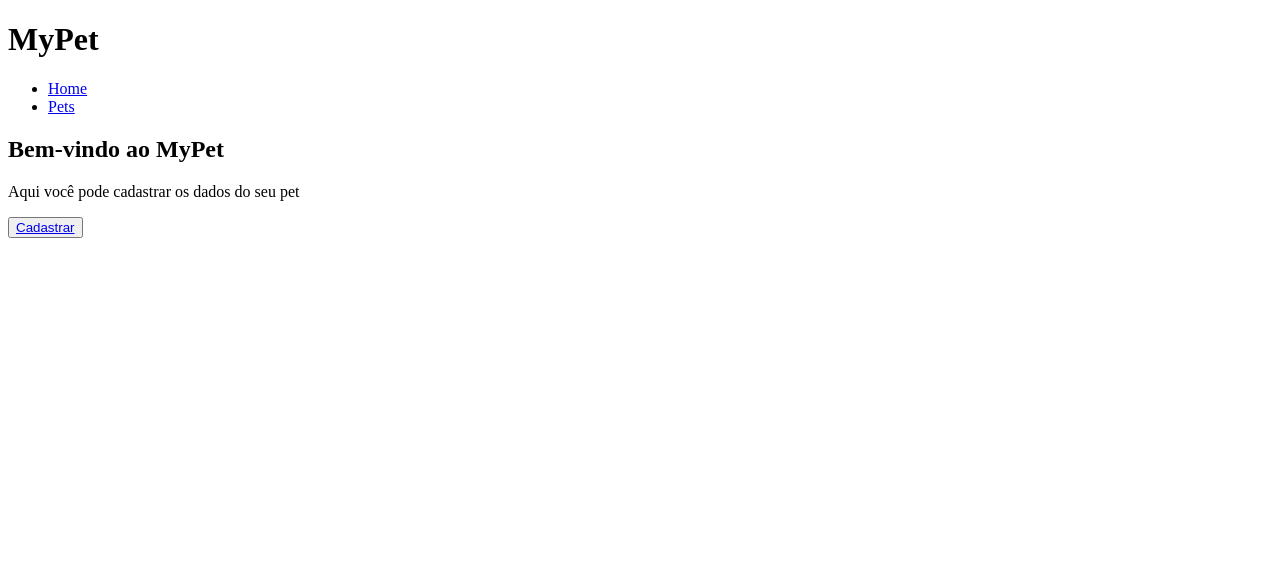
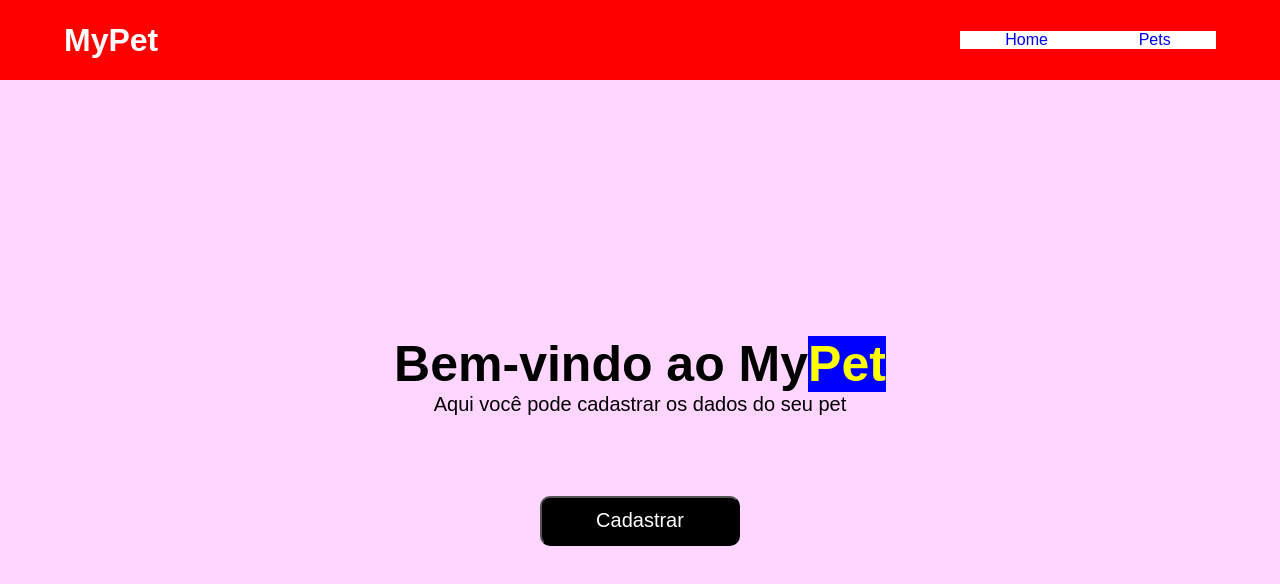
Before and after one commit to ViniciusYoda/CP5-React, a React (Create React App) app in the folder react-app-pet/: page / in a window 1280 px wide. Shown: the top 584 px of the page. Built offline with nearby package versions, Linux system fonts and the light colour scheme.

Commit message:
css home finalizado

```diff
--- a/react-app-pet/src/components/Home.jsx
+++ b/react-app-pet/src/components/Home.jsx
@@ -1,17 +1,20 @@
 import React from 'react'
 import { Link } from 'react-router-dom'
 import NavBar from './NavBar'
+import { DivHome } from '../style/styled'
 
 export default function Home() {
     return (
 
-        <div>
-            <NavBar/>
-            <h2>Bem-vindo ao My<span>Pet</span></h2>
-            <p>Aqui você pode cadastrar os dados do seu pet</p>
-            <div>
-                <button><Link to="/lp">Cadastrar</Link></button>
-            </div>
-        </div>
+        <>
+            <NavBar />
+            <DivHome>
+                <h2>Bem-vindo ao My<span>Pet</span></h2>
+                <p>Aqui você pode cadastrar os dados do seu pet</p>
+                <div>
+                    <button><Link to="/lp">Cadastrar</Link></button>
+                </div>
+            </DivHome>
+        </>
     )
 }
--- a/react-app-pet/src/components/ListaPets.jsx
+++ b/react-app-pet/src/components/ListaPets.jsx
@@ -43,12 +43,15 @@ export default function Cadastro() {
         <div>
             <NavBar />
             <div /* styled components */>
-
+                <h1>Fomulário Pets</h1>
+                <p>digite as informações sobre o pet para realizar o cadastro</p>
                 <PetCadastro
                     digit={captura}
                     novoPet={nPet}
                     adicionarNovoPet={addPet}
                 />
+
+                <h1>Pets cadastrados</h1>
 
                 {pet.map((t) =>
                     <Pet
--- a/react-app-pet/src/components/NavBar.jsx
+++ b/react-app-pet/src/components/NavBar.jsx
@@ -1,9 +1,10 @@
 import React from 'react'
 import { Link } from 'react-router-dom'
+import { DivNav } from '../style/styled'
 
 export default function NavBar() {
     return (
-        <div>
+        <DivNav>
             <div>
                 <h1>My<span>Pet</span></h1>
             </div>
@@ -13,6 +14,6 @@ export default function NavBar() {
                     <li><Link to='/lp'>Pets</Link></li>
                 </ul>
             </div>
-        </div>
+        </DivNav>
     )
 }
--- a/react-app-pet/src/components/Pet.jsx
+++ b/react-app-pet/src/components/Pet.jsx
@@ -2,7 +2,7 @@ import React from 'react'
 
 export default function Pet(props) {
     return (
-        <div /*styled components*/>
+        <div>
             <div>
                 <h2>{props.nome}</h2>
                 <p>{props.idade}</p>
--- a/react-app-pet/src/components/PetCadastro.jsx
+++ b/react-app-pet/src/components/PetCadastro.jsx
@@ -1,9 +1,10 @@
 import React from 'react'
+
 
 
 export default function PetCadastro(props) {
     return (
-        <div /*estilização por styled */>
+        <div>
             <form method='post' onSubmit={props.adicionarNovoPet}>
 
                 <div>
--- /dev/null
+++ b/react-app-pet/src/index.css
@@ -0,0 +1,5 @@
+*{
+    margin: 0;
+    padding: 0;
+    font-family: Arial, Helvetica, sans-serif;
+}
--- a/react-app-pet/src/index.js
+++ b/react-app-pet/src/index.js
@@ -1,6 +1,7 @@
 import React from 'react'
 import ReactDOM from 'react-dom'
 import App from './App'
+import './index.css'
 import { BrowserRouter } from 'react-router-dom'
 
 ReactDOM.render(
--- /dev/null
+++ b/react-app-pet/src/style/styled.js
@@ -0,0 +1,65 @@
+import styled from "styled-components"
+
+export const DivHome = styled.div`
+    background-color: #f3f3;
+    width: 100vw;
+    height: 90vh;
+    display: flex;
+    flex-direction: column;
+    align-items: center;
+    justify-content:center ;
+    span{
+        background-color: blue;
+        color: yellow;
+    }
+    h2{
+        font-size: 50px;
+    }
+    p{
+        margin-bottom: 10vh;
+        font-size: 20px;
+    }
+    button{
+        width: 200px;
+        height: 50px;
+        background-color: #000000;
+        border-radius: 10px;
+    }
+    button a{
+        text-decoration: none;
+        color: #fff;
+        font-size: 20px;
+    }
+    button a:hover{
+        color: red;
+        transition: 0.5s;
+    }
+`
+//-----------------------------------------
+
+export const DivNav = styled.div`
+    background-color: red;
+    display: flex;
+    align-items: center;
+    justify-content: space-between;
+    width: 100vw;
+    height: 10vh;
+    h1{
+        color: #fff;
+        margin-left:5vw ;
+    }
+    ul{
+        display: flex;
+        justify-content: space-around;
+        background-color: #fff;
+        list-style: none;
+        width: 20vw;
+        margin-right: 5vw;
+    }
+    ul li a{
+        text-decoration: none;
+    }
+
+`
+
+//-----------------------------------------
```
